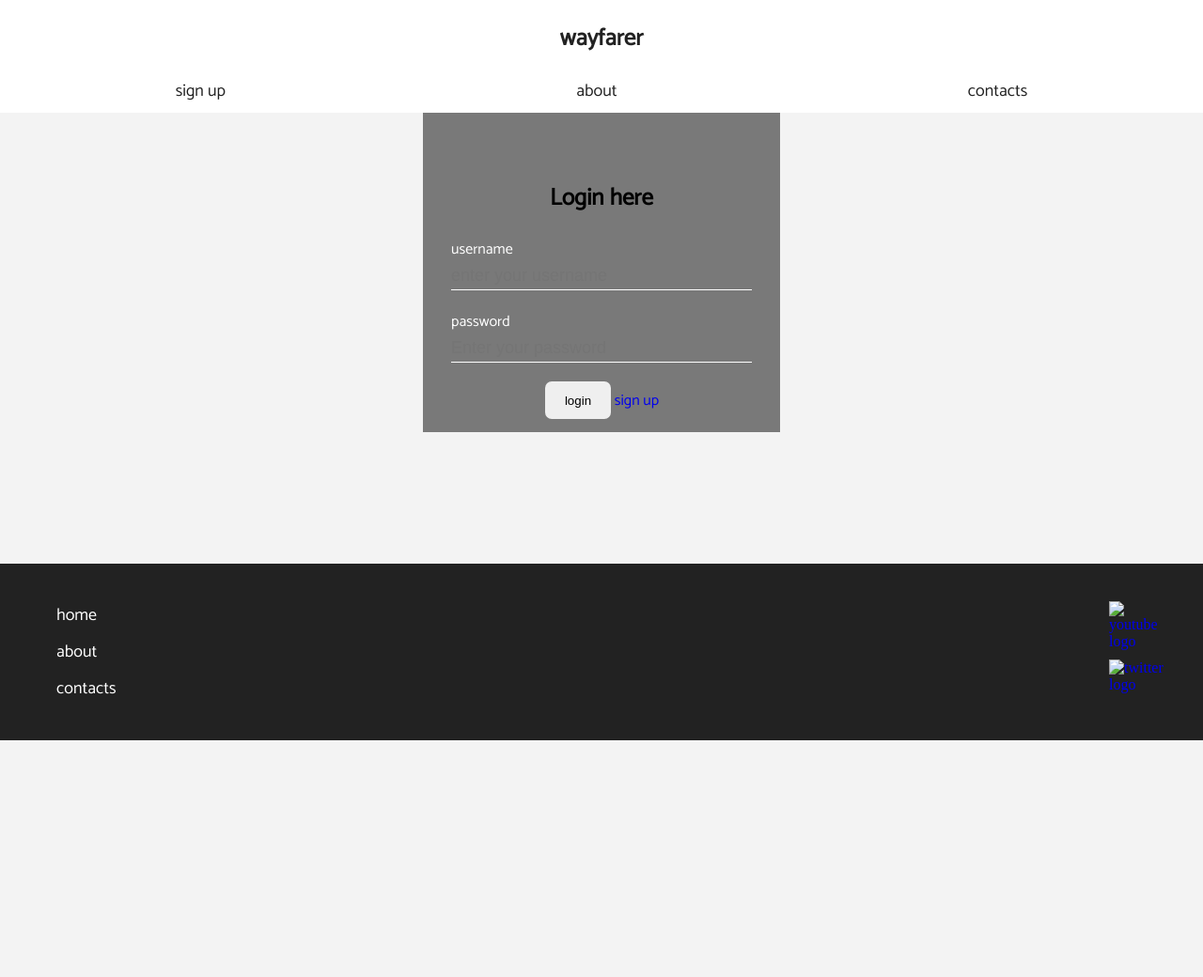
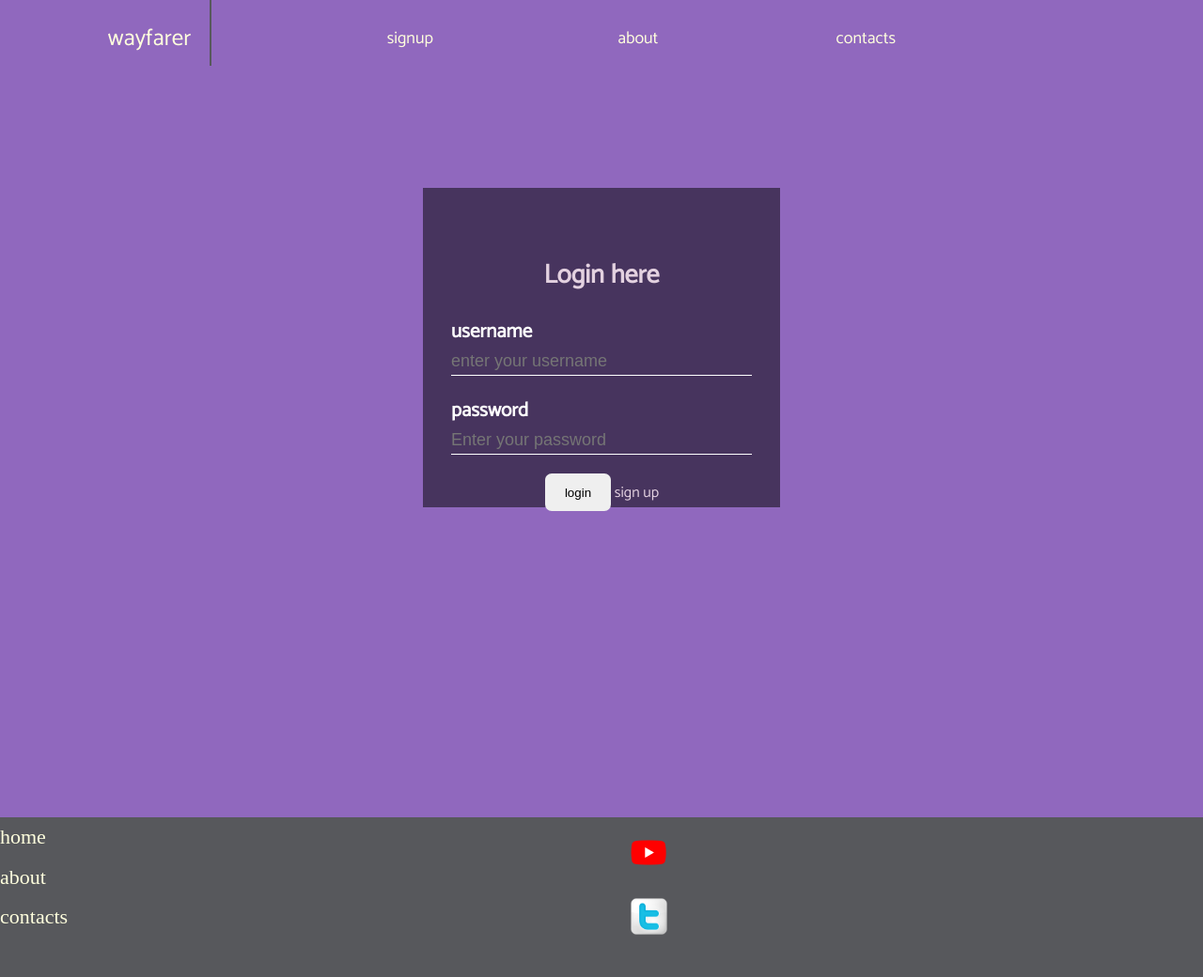
Before and after one commit to izzett222/wayfarer-website, a plain HTML site: page ui/pages/login.html in a window 1280 px wide. Shown: the whole page at 94% size. Before the commit the page ends 800 px from the top, so only its background shows below. Drawn offline with Linux system fonts and the light colour scheme.

Commit message:
finalized  the login page
-removed the red colour
-smoothed out the design
-added comments to make it more understandable
-added email instead of username

[finishes #167241941]

```diff
--- a/ui/pages/login.html
+++ b/ui/pages/login.html
@@ -3,21 +3,18 @@
   <head>
     <meta charset="utf-8">
     <meta name="viewport" content="width=device-width, initial-scale=1.0">
+    <link rel="stylesheet" href="../stylesheet/login.css">
     <link href="https://fonts.googleapis.com/css?family=Catamaran&display=swap" rel="stylesheet">
-    <link href="https://fonts.googleapis.com/css?family=Cormorant+Garamond&display=swap" rel="stylesheet">
-    <link rel="stylesheet" href="../stylesheet/styles.css">
-    <title>login</title>
+    <title>login wayfarer</title>
   </head>
-  <body>
-    <header>
-      <a class="brand-logo" href="homepage.html">wayfarer</a>
-      <nav>
-        <ul>
-          <li><a href="#">sign up</a></li>
-          <li><a href="#">about</a></li>
-          <li><a href="#">contacts</a></li>
-        </ul>
-      </nav>
+  <body class="wrapper">
+    <header class="header">
+      <a href="../../index.html" class="logo">wayfarer</a>
+      <div class="menu">
+        <a href="signup.html">signup</a>
+        <a href="#">about</a>
+        <a href="#">contacts</a>
+      </div>
     </header>
     <main>
       <section>
@@ -29,23 +26,24 @@
           <p>password</p>
           <input type="password" name="password" placeholder="Enter your password"><br>
           <input type="submit" name="submit" value="login">
-            <a href="#">sign up</a>
+          <a href="signup.html">sign up</a>
 
         </form>
       </div>
+      </section>
 
-      </section>
     </main>
-    <footer>
-      <ul>
-        <li><a href="#">home</a></li>
-        <li><a href="#">about</a></li>
-        <li><a href="#">contacts</a></li>
-      </ul>
-      <div class="footer-icons">
-        <a href="#"><img src="images/youtube-logo-png-46017.png" width="100" alt="youtube logo"></a>
-        <a href="#"><img src="images/twitter-icon-95.png" width="60" alt="twitter logo"></a>
+    <footer class="footer">
+      <div class="footer-menu">
+        <a href="../../index.html">home</a>
+        <a href="#">about</a>
+        <a href="#">contacts</a>
+      </div>
+      <div class="icons-home">
+        <img src="../images/youtube-logo-png-46017.png" alt="facebook icon" width="100px">
+        <img class="twitter-icon" src="../images/twitter-icon-95.png" alt="twitter icon" width="45px">
       </div>
     </footer>
+
   </body>
 </html>
--- /dev/null
+++ b/ui/stylesheet/login.css
@@ -0,0 +1,184 @@
+*{
+    margin: 0;
+    padding: 0;
+    box-sizing: border-box;
+    text-decoration: none;
+}
+
+
+.wrapper{
+  background: #9068be;
+  width: 100%;
+  display: grid;
+  grid-template-columns: 1fr;
+  grid-template-rows: 1fr 3fr 1fr;
+  height: 130vh;
+  grid-template-areas:"header"
+                      "main"
+                      "footer";
+}
+.header{
+  background: #9068be;
+  color:#fff;
+  grid-area: header;
+  display: grid;
+  grid-template-columns: 1fr;
+  grid-template-rows: 3fr 1fr;
+  grid-template-areas: "logo"
+                       "menu";
+}
+.header a{
+  color:#ffd;
+}
+.menu{
+  display: grid;
+  grid-template-columns: repeat(4,1fr);
+  grid-gap: 10px;
+  font-family: Catamaran;
+  font-size: 18px;
+  justify-items:center;
+
+}
+.logo{
+  justify-self:center;
+  align-self: center;
+  font-family: Catamaran;
+  font-size:25px;
+  padding: 20px 20px 20px 20px;
+}
+section{
+  display: grid;
+  grid-template-columns: 1fr;
+  /* background-color:  #e1e8f0; */
+  height: 100vh;
+  font-family: Catamaran;
+
+
+
+}
+.login-section{
+  padding: 150px 20px;
+}
+.login-section h1{
+  color:rgba(235, 217, 231, 0.952);
+  margin:0;
+  padding:0 0 20px;
+  text-align:center;
+  font-size: 28px;
+}
+
+.login-section p{
+  color:#DAC7F0;
+  margin: 0;
+  padding:0;
+  font-weight: bold;
+  font-size: 21px;
+
+}
+.login-section input{
+
+
+  margin-bottom: 20px;
+}
+.login-section input[type="text"], input[type="password"]{
+  border: none;
+  border-bottom: 1px solid #fff;
+  background: transparent;
+  outline: none;
+  height: 30px;
+  width:320px;
+  color:#DAC7F0;
+  font-size: 18px;
+}
+.login-section input[type="submit"]{
+  border: none;
+  outline: none;
+  height:40px;
+  width:70px;
+  border-radius: 7px;
+  margin: 0 0 0 100px ;
+}
+.login-section input[type="submit"]:hover{
+  cursor: pointer;
+  background-color: green;
+}
+.login-section a:hover{
+  text-decoration: underline;
+  color: green;
+
+}
+.login-section a{
+  color:rgba(235, 217, 231, 0.952);
+}
+
+.footer{
+  background-color: #57585C;
+  display: grid;
+  grid-template-columns: 1fr 1fr;
+
+}
+.footer-menu{
+  display:grid;
+  grid-template-columns: 1fr;
+  grid-template-rows: 1fr 1fr 1fr 1fr;
+  align-items: center;
+  justify-content: center;
+  font-size: 22px;
+}
+.footer-menu a{
+  color:#ffd;
+}
+.icons-home{
+  display: grid;
+  grid-template-columns: 100px;
+  grid-template-rows: 70px 70px;
+
+}
+.twitter-icon{
+  align-self: center;
+  justify-self:center;
+}
+
+@media only screen and (min-width:500px) {
+
+.wrapper{
+  grid-template-rows: 70px 10fr 3fr;
+}
+.header{
+  display: grid;
+  grid-template-columns: 1fr 3fr;
+}
+
+.menu{
+  grid-template-columns:1fr 1fr 1fr 1fr;
+  grid-row: 10px;
+  align-items: center;}
+  .logo{
+    border-right: 2px solid #57585C;
+  }
+  section{
+    background: #9068be;
+  }
+  .login-section{
+    width:380px;
+    height: 340px;
+    background: rgba(0,0,0,0.5);
+    padding: 70px 30px;
+    margin: 130px auto;
+
+
+  }
+  .login-section p{
+    color: white;
+  }
+
+.login-section input[type="text"], input[type="password"]{
+  color: white;
+}
+
+
+.footer{
+  background-color: #57585C;
+}
+
+}
--- a/ui/stylesheet/styles.css
+++ /dev/null
@@ -1,226 +0,0 @@
-
-/*home page css properties*/
-*{
-  margin: 0;
-  padding: 0;
-  box-sizing: border-box;
-  text-decoration: none;
-}
-
-
-body{
-  background: #f3f3f3;
-}
-header{
-  background: #ffffff;
-  width:100%;
-  height: 120px;
-
-}
-
-
-header .brand-logo {
-  font-family: Catamaran;
-  font-size: 25px;
-  color: #222;
-  font-weight: bold;
-  display:block;
-  margin: 0 auto;
-  text-align: center;
-  padding: 20px 0;
-}
-header nav ul{
-display: flex;
-justify-content: space-around;
-
-}
-header nav ul li{
-list-style: none;
-display: inline;
-}
-header nav ul li a{
-  font-family: Catamaran;
-  font-size: 18px;
-  color:#222;}
-.intro{
-  width: 100%;
-  height:calc(100vh - 120px);
-  background-image: url("../images/bus.jpeg");
-  background-repeat: no-repeat;
-  background-position: center;
-  background-size: cover;
-  display: flex;
-  align-items: center;
-  margin-bottom: 10px;
-}
-.intro h2{
-  font-weight: bold;
-  color: #F0E130;
-  font-size: 60px;
-  font-family: Catamaran;
-  text-align: center;
-  text-shadow: 2px 2px 8px #111;
-  line-height: 60px;
-}
-.intro p {
-  font-weight: bold;
-  line-height: 32px;
-  color: #F0E130;
-  font-size: 25px;
-  font-family:  Garamond;
-  text-align: center;
-  text-shadow: 2px 2px 8px #111;
-}
-.signup-home{
-  height:50vh;
-  width: 95%;
-  margin: 0 auto;
-  background: #fff;
-  background:#E8E2DF;
-  border-radius: 5px;
-
-}
-.signup-home p{
-  font-family: Garamond;
-  font-size: 40px;
-  color: #222;
-  font-weight: bold;
-  text-align: center;
-  line-height: 40px;
-}
-.button-home{
-  background-color:#B36F48;
-	border-radius:28px;
-	border:1px solid #18ab29;
-	display:inline-block;
-	color:#ffffff;
-  cursor: pointer;
-	font-family:Arial;
-	font-size:17px;
-	padding:16px 31px;
-	text-decoration:none;
-	text-shadow:0px 1px 0px #2f6627;
-  text-align: center;
-}
-.signup-home div{
-  display: flex;
-  justify-content: center;
-  margin:20px 0;
-}
-footer{
-
-  width:100%;
-  padding:40px 40px;
-
-  background: #222;
-  display: flex;
-  justify-content: space-between;
-}
-footer ul{
-  width:fit-content;
-
-  padding-left: 20px;
-  display: flex;
-  justify-content: space-between;
-  flex-direction: column;
-}
-footer ul li{
-  list-style: none;
-  display: inline;
-}
-footer ul li a{
-  font-family: Catamaran;
-  font-size: 18px;
-  color:white
-}
-.footer-icons{
-  width: 60px;
-  float:left;
-
-}
-.footer-icons img{
-  width:100%;
-  margin-bottom: 10px;
-}
-/*login page css properties*/
-section{
-  background-image: url("images/homepage.png");
-  background-size: cover;
-  background-repeat: no-repeat;
-  width: 100%;
-  height:60vh;
-  background-position: center;
-  font-family: Catamaran;
-
-
-}
-.login-section{
-  width:100%;
-  padding: 70px 30px;
-
-}
-.login-section h1{
-  margin:0;
-  padding:0 0 20px;
-  text-align:center;
-  font-size: 25px;
-}
-
-.Login-section p{
-  margin: 0;
-  padding:0;
-  font-weight: bold;
-
-}
-.login-section input{
-
-
-  margin-bottom: 20px;
-}
-.login-section input[type="text"], input[type="password"]{
-  border: none;
-  border-bottom: 1px solid #fff;
-  background: transparent;
-  outline: none;
-  height: 30px;
-  width:320px;
-  color: #222;
-  font-size: 18px;
-}
-.login-section input[type="submit"]{
-  border: none;
-  outline: none;
-  height:40px;
-  width:70px;
-  border-radius: 7px;
-  margin: 0 0 0 100px ;
-}
-.login-section input[type="submit"]:hover{
-  cursor: pointer;
-  background-color: green;
-}
-.login-section a:hover{
-  text-decoration: underline;
-  color: green;
-
-}
-@media only screen and (min-width:700px){
-
-  .login-section{
-    width:380px;
-    height: 340px;
-    background: rgba(0,0,0,0.5);
-    padding: 70px 30px;
-    margin: 0 auto;
-
-
-  }
-  .login-section p{
-    color: white;
-  }
-
-.login-section input[type="text"], input[type="password"]{
-  color: white;
-}
-
-}
```
Also changed, not shown: login.html (deleted, +0 -51 lines), ui/index.html (deleted, +0 -47 lines). Lines whose indentation alone changed are shown as unchanged.
